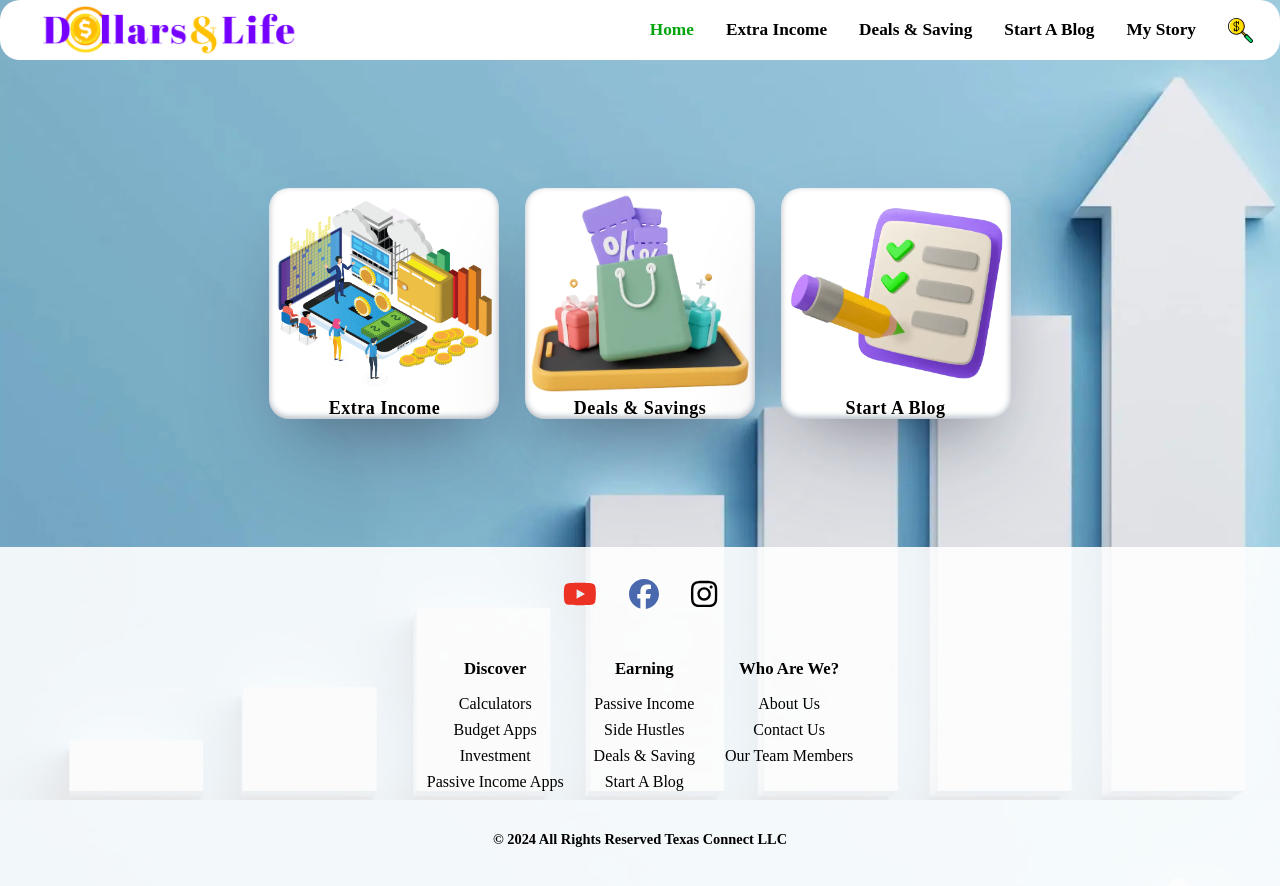
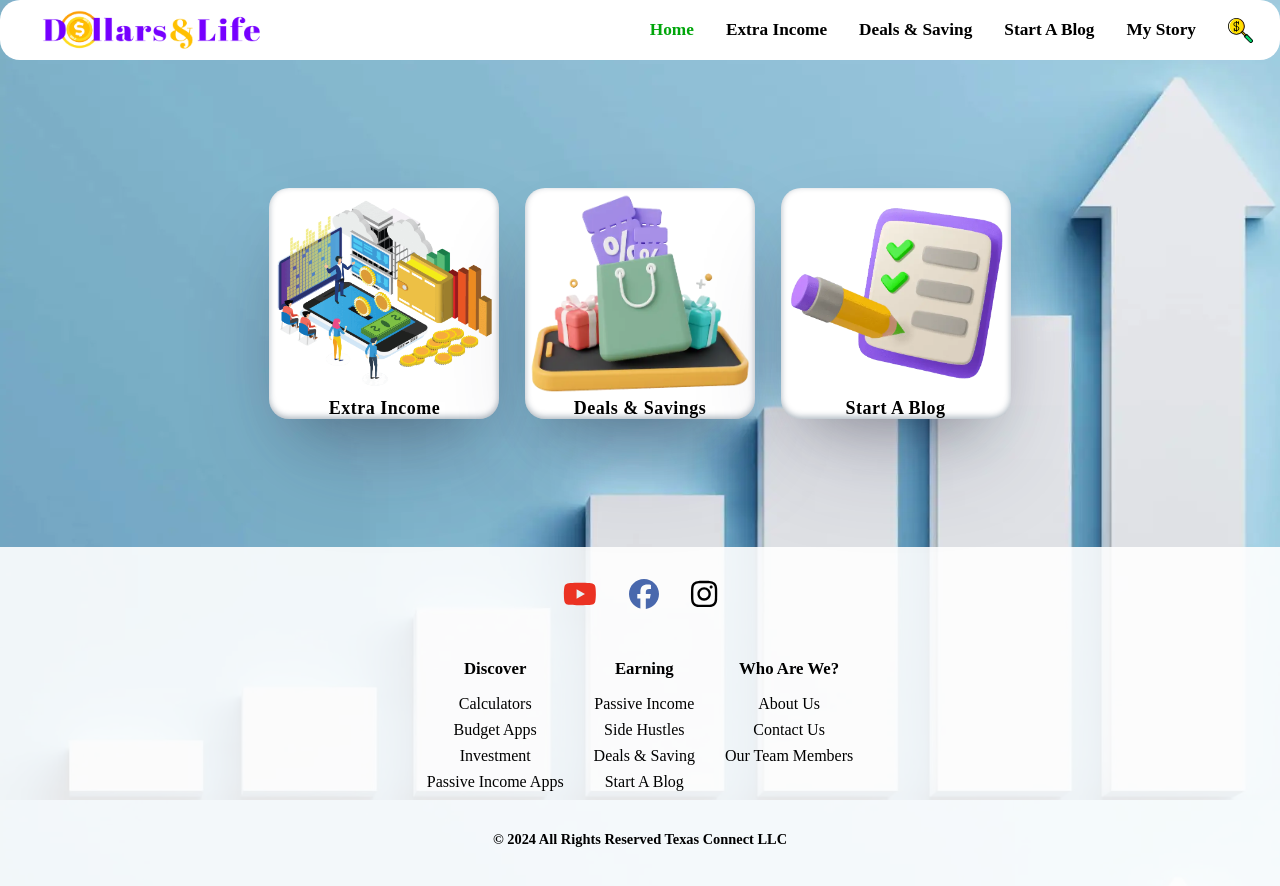
Before and after one commit to xxTarekxx/dollarsandlife, a React (Vite) app in the folder frontend/: page / in a window 1280 px wide. Shown: the top 886 px of the page. Built offline with nearby package versions, Linux system fonts and the light colour scheme.

Commit message:
resizing logo

```diff
--- a/frontend/src/components/Navbar.tsx
+++ b/frontend/src/components/Navbar.tsx
@@ -24,8 +24,8 @@ const Nav = styled.nav`
 
 const Logo = styled.img`
 	padding-left: 15px;
-	width: 255px;
-	height: 50px;
+	width: 220px;
+	height: 40px;
 	cursor: pointer;
 `;
 
@@ -142,7 +142,7 @@ const Navbar: React.FC = () => {
 			text: "Deals & Saving",
 		},
 		{ to: "/category/extra-income/Start-A-Blog", text: "Start A Blog" },
-		{ to: "/category/extra-income/Start-A-Blog", text: "My Story" },
+		{ to: "/My-Story", text: "My Story" },
 	];
 
 	return (
```
